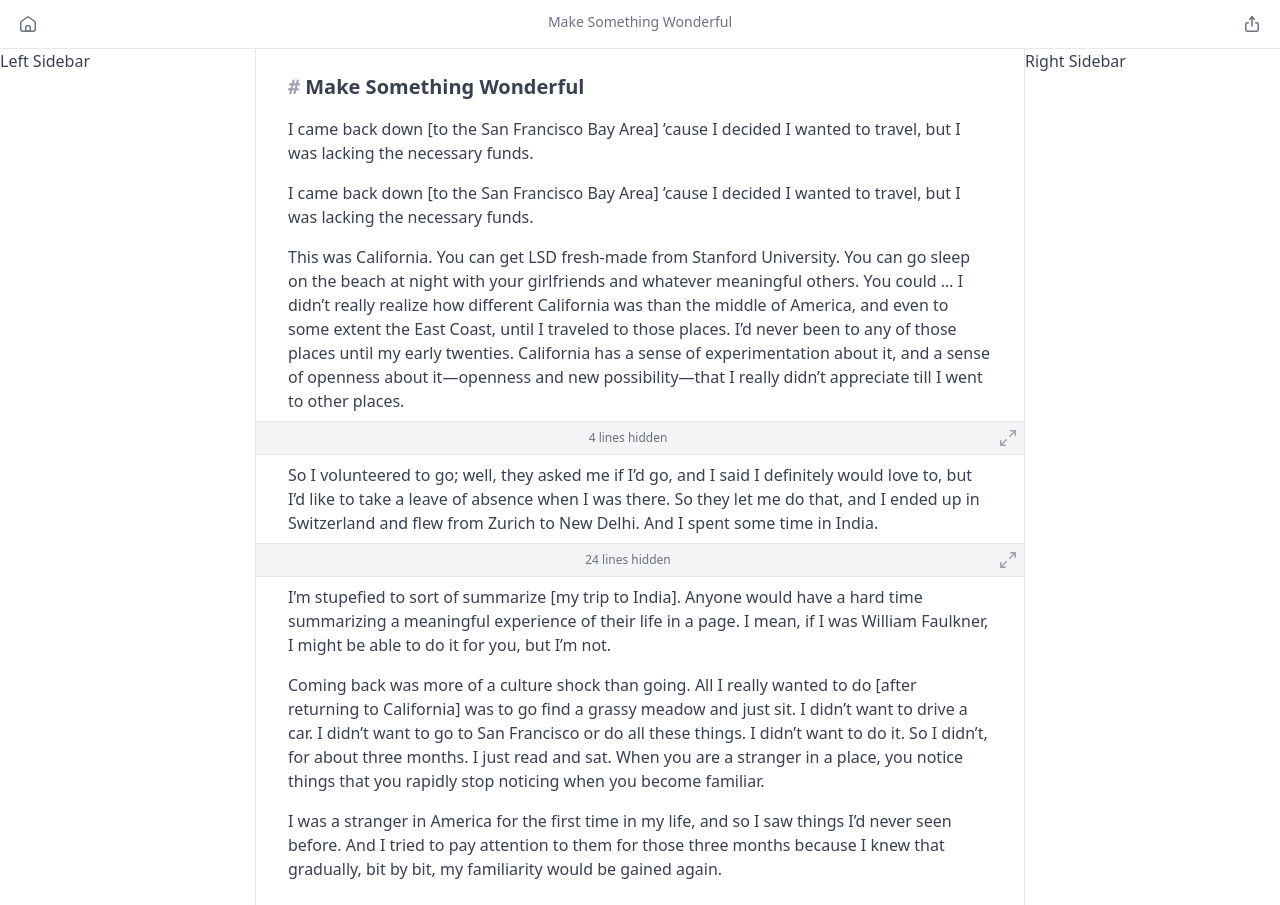
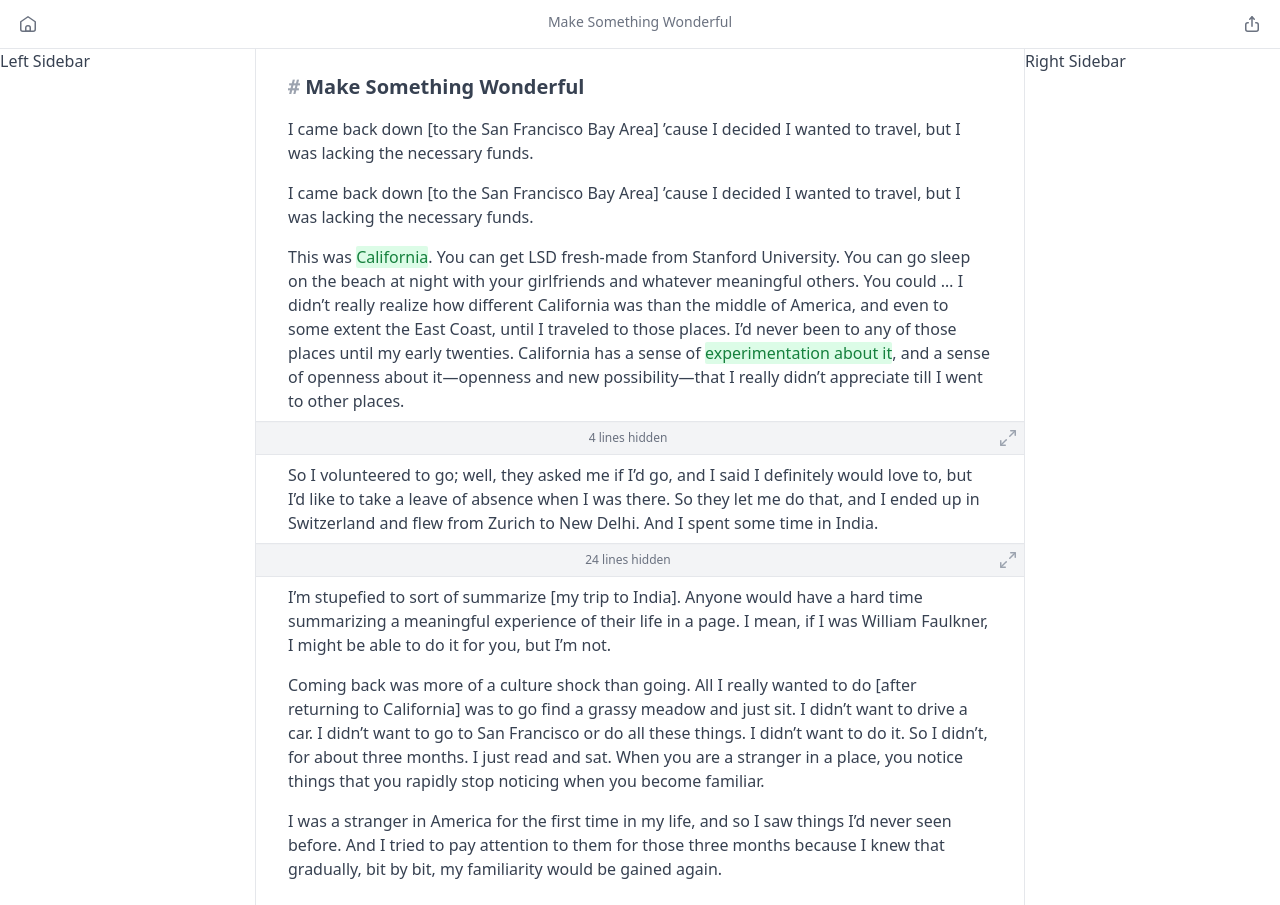
Before and after one commit to max/chornicle-playground, a React (Vite) app: page / in a window 1280 px wide. Built offline with nearby package versions, Linux system fonts and the light colour scheme.

Commit message:
Basic diff styles

```diff
--- a/src/components/Editor.tsx
+++ b/src/components/Editor.tsx
@@ -1,4 +1,4 @@
-import AlignArrowDownIcon from './icons/AlignArrowDownIcon'
+import {ReactNode} from 'react'
 import MaximizeIcon from './icons/Maximize2Icon'
 
 function Editor() {
@@ -17,15 +17,16 @@ function Editor() {
         wanted to travel, but I was lacking the necessary funds.
       </p>
       <p>
-        This was California. You can get LSD fresh-made from Stanford
-        University. You can go sleep on the beach at night with your girlfriends
-        and whatever meaningful others. You could … I didn’t really realize how
-        different California was than the middle of America, and even to some
-        extent the East Coast, until I traveled to those places. I’d never been
-        to any of those places until my early twenties. California has a sense
-        of experimentation about it, and a sense of openness about it—openness
-        and new possibility—that I really didn’t appreciate till I went to other
-        places.
+        This was <AdditionDiffSpan>California</AdditionDiffSpan>. You can get
+        LSD fresh-made from Stanford University. You can go sleep on the beach
+        at night with your girlfriends and whatever meaningful others. You could
+        … I didn’t really realize how different California was than the middle
+        of America, and even to some extent the East Coast, until I traveled to
+        those places. I’d never been to any of those places until my early
+        twenties. California has a sense of{' '}
+        <AdditionDiffSpan>experimentation about it</AdditionDiffSpan>, and a
+        sense of openness about it—openness and new possibility—that I really
+        didn’t appreciate till I went to other places.
       </p>
 
       <CollapsedDiffPlaceholder lineCount={4} />
@@ -76,4 +77,10 @@ function CollapsedDiffPlaceholder({lineCount}: {lineCount: number}) {
   )
 }
 
+function AdditionDiffSpan({children}: {children: ReactNode}) {
+  return (
+    <span className="rounded-sm bg-green-100 text-green-700">{children}</span>
+  )
+}
+
 export default Editor
```
